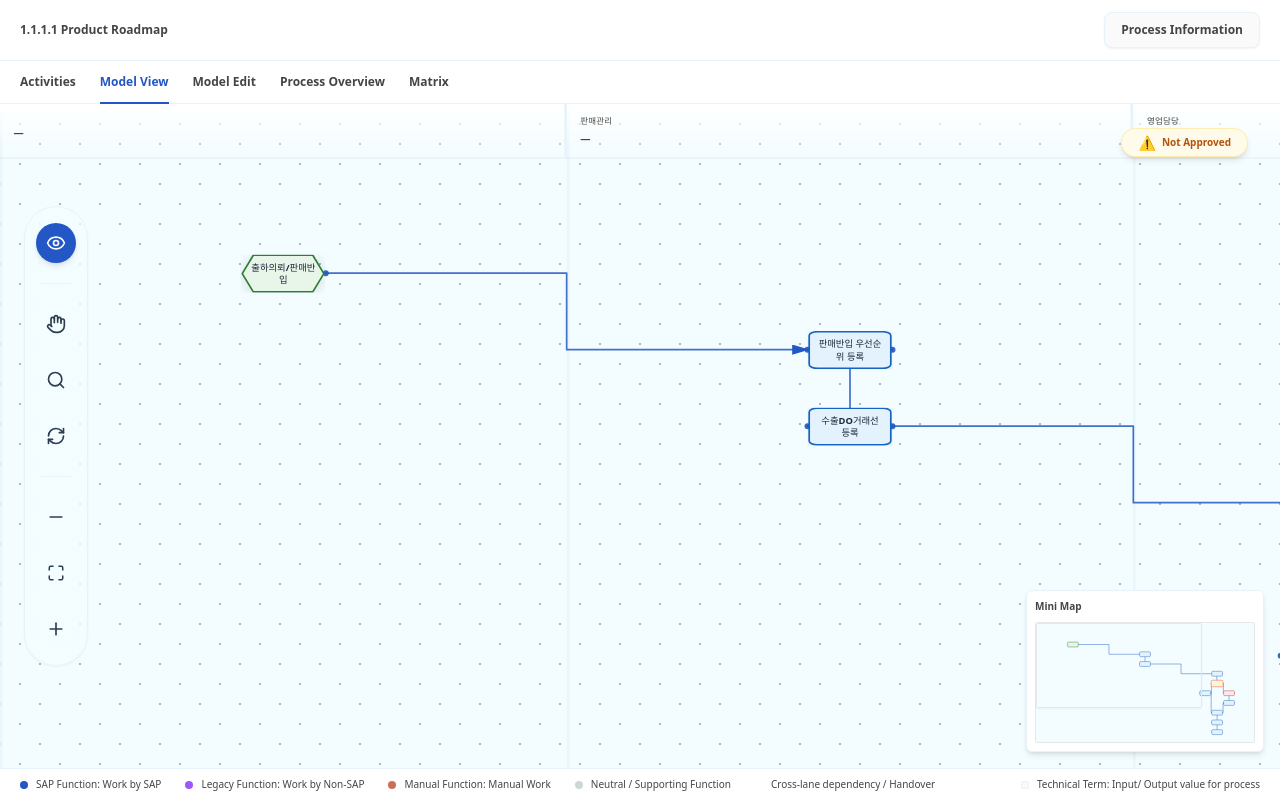
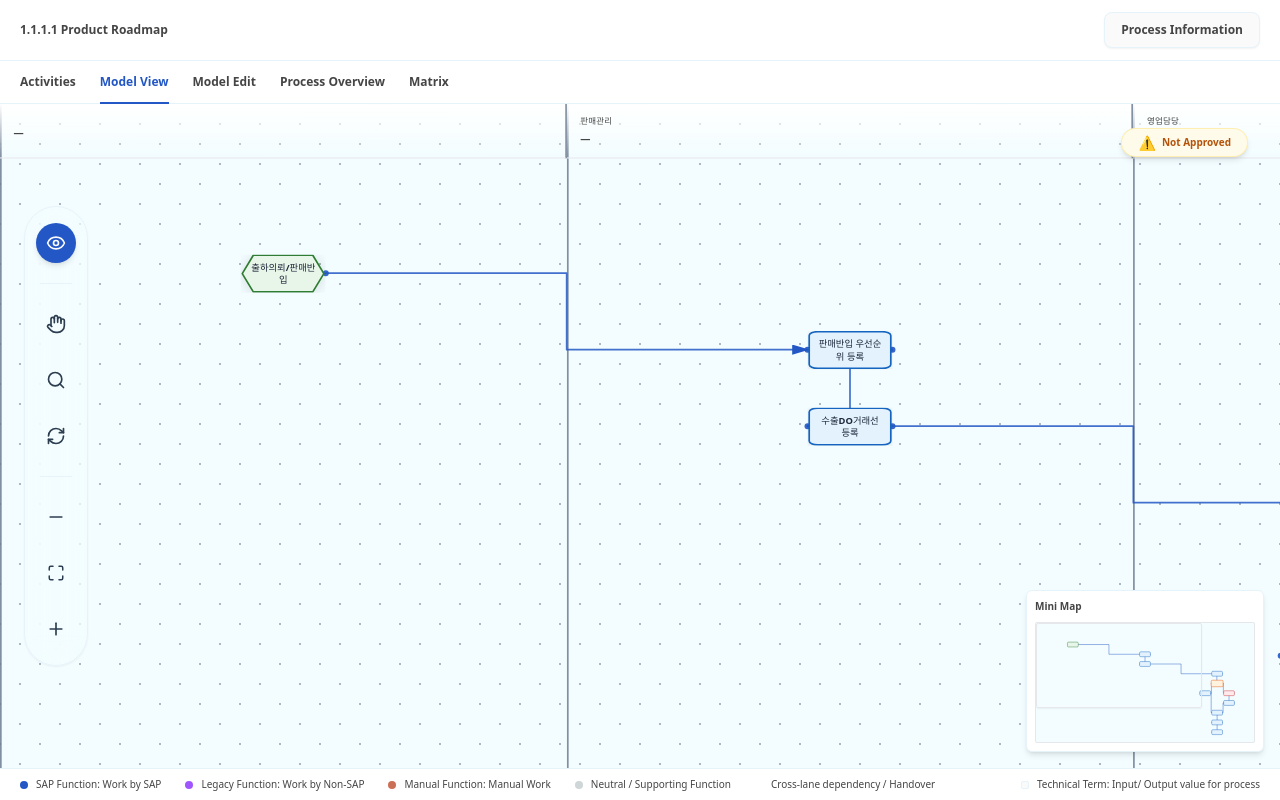
Before and after one commit to axios104/View-Only, a React (Vite) app: page / in a window 1280 px wide. Built offline with nearby package versions, Linux system fonts and the light colour scheme.

Commit message:
issue fixes and lanes fixes

```diff
--- a/src/components/ProcessCanvas.tsx
+++ b/src/components/ProcessCanvas.tsx
@@ -35,45 +35,35 @@ function anchorPoint(n: PositionedRoadmapNode, a: Anchor): { x: number; y: numbe
 }
 
 // ---------------------------------------------------------
-// CUSTOM SHAPE & COLOR MAPPER (With safe fallbacks)
+// CUSTOM SHAPE & COLOR MAPPER
 // ---------------------------------------------------------
 function getMappedNodeStyle(n: PositionedRoadmapNode) {
-  // Safe casting to avoid TS errors on dynamic layout props
   let shape = (n as any).shape || 'rounded-rect'
   let fill = (n as any).style?.fill || '#ffffff'
   let border = (n as any).style?.border || '#cbd5e1'
 
-  // Safe string conversion to avoid crashes if metadata is missing
   const t = String(n.type || '').toLowerCase()
   const meta = String(n.metadata?.typeText || '').toLowerCase()
   const label = String(n.label || n.title || '').toLowerCase()
 
-  // 1. SAP Function (Blue Rectangle)
   if (t === 'process' || t === 'sap' || meta === 'sap') {
     fill = '#E3F2FD'; border = '#1565C0'; shape = 'rounded-rect'
   }
-  // 2. Legacy function (Purple Rectangle)
   if (t === 'legacy' || meta.includes('legacy') || label.includes('legacy')) {
     fill = '#F3E5F5'; border = '#7B1FA2'; shape = 'rounded-rect'
   }
-  // 3. Manual Function (Red Trapezoid)
   if (t === 'process-red' || t === 'manual' || meta.includes('manual') || label.includes('manual')) {
     fill = '#FFEBEE'; border = '#C62828'; shape = 'trapezoid'
   }
-  // 4. Technical Term (Gray Rectangle)
   if (t === 'technical' || meta.includes('technical') || label.includes('technical') || label.includes('tech')) {
     fill = '#F5F5F5'; border = '#424242'; shape = 'rounded-rect'
   }
-  // 5. Start / End (Hexagon)
   if (t === 'terminator' || t === 'start-end' || label.includes('start') || label.includes('end')) {
     fill = '#E8F5E9'; border = '#2E7D32'; shape = 'hexagon'
   }
-  // 6. Input (Parallelogram / "2 Hex")
   if (t === 'input' || t === 'data' || label.includes('input')) {
     fill = '#FFF8E1'; border = '#FF8F00'; shape = 'parallelogram'
   }
-
-  // Preserve Decision Diamond
   if (t === 'decision') {
     fill = '#FFF3E0'; border = '#E65100'; shape = 'decision'
   }
@@ -115,7 +105,6 @@ function NodeBg({ shape, fill, border }: { shape: string, fill: string, border:
       </svg>
     )
   }
-  // default fallback: rounded-rect (SAP, Legacy, Technical)
   return (
     <svg className="absolute inset-0 h-full w-full" preserveAspectRatio="none" viewBox="0 0 100 100" style={{ filter: dropShadow }}>
       <rect x="2" y="2" width="96" height="96" rx="10" fill={fill} stroke={border} strokeWidth="2" vectorEffect="non-scaling-stroke" strokeLinejoin="round" />
@@ -158,9 +147,9 @@ function Node({ n, onClick, onPointerDown, onAnchorDown, onMouseEnter, onMouseLe
         top: n.y,
         width: n.w,
         height: n.h,
-        color: '#1e293b', // Forced dark slate for high contrast against pastel fills
+        color: '#1e293b',
         fontWeight: 700,
-        outline: 'none', // FIXED: Removed the blue outline
+        outline: 'none',
         borderRadius: 'inherit'
       }}
     >
@@ -175,7 +164,6 @@ function Node({ n, onClick, onPointerDown, onAnchorDown, onMouseEnter, onMouseLe
         </div>
       </div>
 
-      {/* FIXED: The connector dots will still render when selected, even without the outline */}
       {isSelected && (
         <>
           <AnchorHandle pos="top" onClick={(e) => onAnchorDown?.(e, n, 'top')} />
@@ -211,7 +199,6 @@ export const ProcessCanvas = forwardRef<ProcessCanvasApi, ProcessCanvasProps>(fu
   { diagram, className, onPersonClick, onNodeClick, onLaneClick, onBackgroundClick, onDropNode },
   ref,
 ) {
-  // SAFETY NET
   const safeDiagram = useMemo(() => ({
     ...diagram,
     lanes: diagram?.lanes || [],
@@ -248,7 +235,11 @@ export const ProcessCanvas = forwardRef<ProcessCanvasApi, ProcessCanvasProps>(fu
     return m
   }, [safeDiagram.lanes])
 
-  const laneWidth = safeDiagram.lanes.length > 0 ? safeDiagram.canvas.width / safeDiagram.lanes.length : safeDiagram.canvas.width
+  // --- Dynamic width to support scrolling when many lanes are added ---
+  const MIN_LANE_WIDTH = 350;
+  const computedCanvasWidth = Math.max(safeDiagram.canvas.width || 2000, safeDiagram.lanes.length * MIN_LANE_WIDTH);
+  const laneWidth = safeDiagram.lanes.length > 0 ? computedCanvasWidth / safeDiagram.lanes.length : computedCanvasWidth;
+
   const headerH = 64
   const rowGap = 90
 
@@ -426,7 +417,7 @@ export const ProcessCanvas = forwardRef<ProcessCanvasApi, ProcessCanvasProps>(fu
     if (!el) return
     const rect = el.getBoundingClientRect()
 
-    const contentW = Math.max(1, safeDiagram.canvas.width)
+    const contentW = Math.max(1, computedCanvasWidth)
     const contentH = Math.max(1, docHeight)
     const padding = 50
     const targetScaleW = (rect.width - padding * 2) / contentW
@@ -461,7 +452,7 @@ export const ProcessCanvas = forwardRef<ProcessCanvasApi, ProcessCanvasProps>(fu
     },
     reset: resetToLeft,
     fit,
-  }), [dispatch, scale, docHeight, safeDiagram.canvas.width])
+  }), [dispatch, scale, docHeight, computedCanvasWidth])
 
   return (
     <div className={['relative h-full w-full overflow-hidden', className ?? ''].join(' ')}>
@@ -563,7 +554,7 @@ export const ProcessCanvas = forwardRef<ProcessCanvasApi, ProcessCanvasProps>(fu
           />
         </div>
         <div
-          style={{ width: safeDiagram.canvas.width * scale, height: docHeight * scale, position: 'relative', flexShrink: 0 }}
+          style={{ width: computedCanvasWidth * scale, height: docHeight * scale, position: 'relative', flexShrink: 0 }}
         >
           <div
             ref={transformLayerRef}
@@ -593,21 +584,22 @@ export const ProcessCanvas = forwardRef<ProcessCanvasApi, ProcessCanvasProps>(fu
                 onDropNode(type, worldX, worldY);
               }
             }}
-            style={{ transform: `scale(${scale})`, transformOrigin: '0 0', width: safeDiagram.canvas.width, height: docHeight, position: 'absolute', left: 0, top: 0 }}
+            style={{ transform: `scale(${scale})`, transformOrigin: '0 0', width: computedCanvasWidth, height: docHeight, position: 'absolute', left: 0, top: 0 }}
           >
+            {/* Darker lane lines that go to the bottom of the document */}
             {safeDiagram.lanes.map((lane, idx) => (
-              <div key={`v-grid-${lane.id}`} className="pointer-events-none absolute top-0 z-0" style={{ left: idx * laneWidth, width: '3px', height: contentHeight, backgroundColor: 'var(--color-border)', opacity: 0.75 }} />
+              <div key={`v-grid-${lane.id}`} className="pointer-events-none absolute top-0 z-0" style={{ left: idx * laneWidth, width: '2px', height: '100%', backgroundColor: '#64748b', opacity: 0.8 }} />
             ))}
-            <div className="pointer-events-none absolute top-0 z-0" style={{ left: safeDiagram.lanes.length * laneWidth, width: '3px', height: contentHeight, backgroundColor: 'var(--color-border)', opacity: 0.75 }} />
+            <div className="pointer-events-none absolute top-0 z-0" style={{ left: safeDiagram.lanes.length * laneWidth, width: '2px', height: '100%', backgroundColor: '#64748b', opacity: 0.8 }} />
 
-            <div className="absolute left-0 top-0 z-20" style={{ width: safeDiagram.canvas.width, height: headerH }}>
+            <div className="absolute left-0 top-0 z-20" style={{ width: computedCanvasWidth, height: headerH }}>
               {safeDiagram.lanes.map((lane, idx) => {
                 const person = lane.personId ? peopleById.get(lane.personId) : undefined
                 return (
                   <div key={lane.id} data-person-id={person?.id ?? undefined} data-lane-id={lane.id}
                     onClick={() => !handMode && onLaneClick?.(lane)}
                     className="absolute top-0 flex items-center justify-between bg-gradient-to-b from-card to-card/80 px-4 py-3 text-left cursor-pointer hover:from-card hover:to-card/90 transition-all duration-200 border-b border-border/50"
-                    style={{ left: idx * laneWidth, width: laneWidth, height: headerH, borderRight: '3px solid var(--color-border)' }}
+                    style={{ left: idx * laneWidth, width: laneWidth, height: headerH, borderRight: '2px solid rgba(100, 116, 139, 0.8)' }}
                   >
                     <div>
                       <div className="text-xs font-semibold text-text-primary/60 tracking-wide">{lane.title}</div>
@@ -619,7 +611,7 @@ export const ProcessCanvas = forwardRef<ProcessCanvasApi, ProcessCanvasProps>(fu
               })}
             </div>
 
-            <svg className="pointer-events-none absolute inset-0 z-0" width={safeDiagram.canvas.width} height={docHeight}>
+            <svg className="pointer-events-none absolute inset-0 z-0" width={computedCanvasWidth} height={docHeight}>
               <defs>
                 <marker id="arrowhead" markerWidth="10" markerHeight="10" refX="9" refY="3" orient="auto">
                   <polygon points="0 0, 10 3, 0 6" fill="var(--color-bg-sap-function)" />
@@ -661,7 +653,7 @@ export const ProcessCanvas = forwardRef<ProcessCanvasApi, ProcessCanvasProps>(fu
                 return (
                   <g key={e.id}
                     className={mode === 'edit' ? 'cursor-pointer hover:opacity-80' : ''}
-                    style={{ pointerEvents: 'all' }} // <--- FIX: This makes the line clickable again!
+                    style={{ pointerEvents: 'all' }}
                     onClick={(ev) => {
                       if (mode === 'edit') {
                         ev.stopPropagation()
@@ -669,11 +661,9 @@ export const ProcessCanvas = forwardRef<ProcessCanvasApi, ProcessCanvasProps>(fu
                       }
                     }}
                   >
-                    {/* Invisible thicker area for easier clicking */}
                     <path d={`M ${fromPt.x} ${fromPt.y} L ${bendXOffset} ${fromPt.y} L ${bendXOffset} ${toPt.y} L ${toPt.x} ${toPt.y}`}
                       stroke="transparent" strokeWidth={15} fill="none" />
 
-                    {/* Connector path */}
                     <path d={`M ${fromPt.x} ${fromPt.y} L ${bendXOffset} ${fromPt.y} L ${bendXOffset} ${toPt.y} L ${toPt.x} ${toPt.y}`}
                       stroke={strokeColor} strokeWidth={isSelectedEdge ? 3 : 2} fill="none" strokeOpacity={0.85} strokeLinecap="round" strokeLinejoin="round" markerEnd="url(#arrowhead)" />
                     <circle cx={fromPt.x} cy={fromPt.y} r={3.5} fill={strokeColor} opacity={0.9} />
@@ -739,8 +729,10 @@ type MiniMapProps = {
 function MiniMap({ diagram, docHeight, viewportRef, scale, tx, ty, onJump, positionedNodes, edges }: MiniMapProps) {
   const miniWidth = 220
   const miniHeight = 160
-  const safeCanvasW = diagram.canvas?.width || 2000
-  const s = Math.min(miniWidth / safeCanvasW, miniHeight / docHeight)
+
+  const MIN_LANE_WIDTH = 350;
+  const computedCanvasWidth = Math.max(diagram.canvas?.width || 2000, diagram.lanes.length * MIN_LANE_WIDTH);
+  const s = Math.min(miniWidth / computedCanvasWidth, miniHeight / docHeight)
   const [isDragging, setIsDragging] = useState(false)
 
   const [customPos, setCustomPos] = useState<{ x: number; y: number } | null>(null)
@@ -822,7 +814,7 @@ function MiniMap({ diagram, docHeight, viewportRef, scale, tx, ty, onJump, posit
     >
       <div className="text-xs font-semibold mb-2 text-text-primary/70">Mini Map</div>
       <div className="minimap-canvas relative overflow-hidden rounded-sm border border-border/50 bg-[var(--color-bg-body)]"
-        style={{ width: safeCanvasW * s, height: docHeight * s, cursor: isDragging ? 'grabbing' : 'pointer', pointerEvents: 'auto' }}
+        style={{ width: computedCanvasWidth * s, height: docHeight * s, cursor: isDragging ? 'grabbing' : 'pointer', pointerEvents: 'auto' }}
         onPointerDown={(e) => { setIsDragging(true); e.currentTarget.setPointerCapture(e.pointerId); updateJump(e); }}
         onPointerMove={(e) => { if (isDragging) updateJump(e); }}
         onPointerUp={(e) => { setIsDragging(false); e.currentTarget.releasePointerCapture(e.pointerId); }}
@@ -830,7 +822,7 @@ function MiniMap({ diagram, docHeight, viewportRef, scale, tx, ty, onJump, posit
         <div className="absolute inset-0 pointer-events-none opacity-15 bg-primary/10" />
 
         <div className="absolute inset-0 pointer-events-none">
-          <svg width="100%" height="100%" viewBox={`0 0 ${safeCanvasW} ${docHeight}`}>
+          <svg width="100%" height="100%" viewBox={`0 0 ${computedCanvasWidth} ${docHeight}`}>
             {edges.map((e) => {
               const midX = (e.from.x + e.to.x) / 2
               return (
```
Also changed, not shown: src/components/RoadmapView.tsx (+8 -3 lines).
